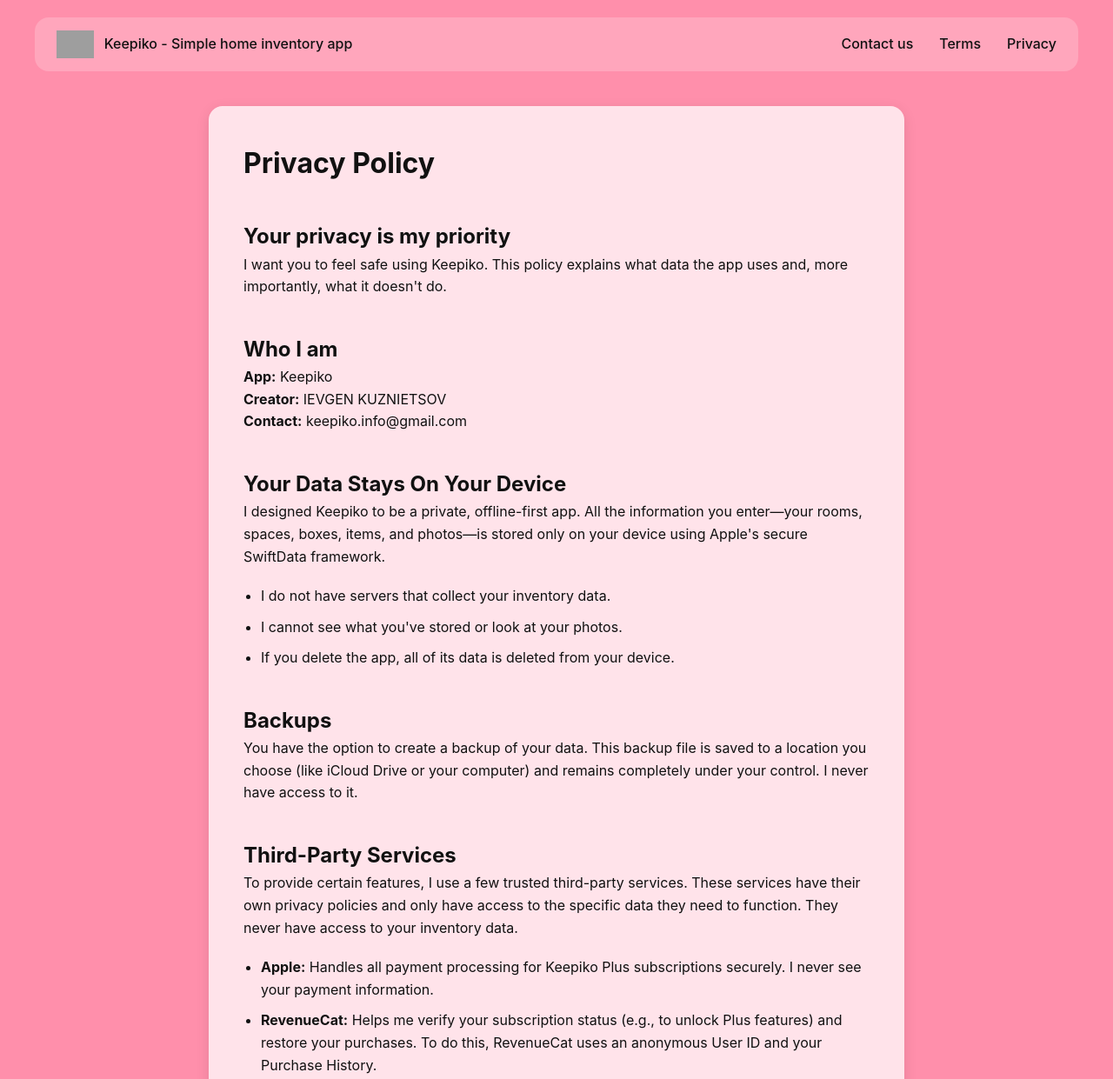
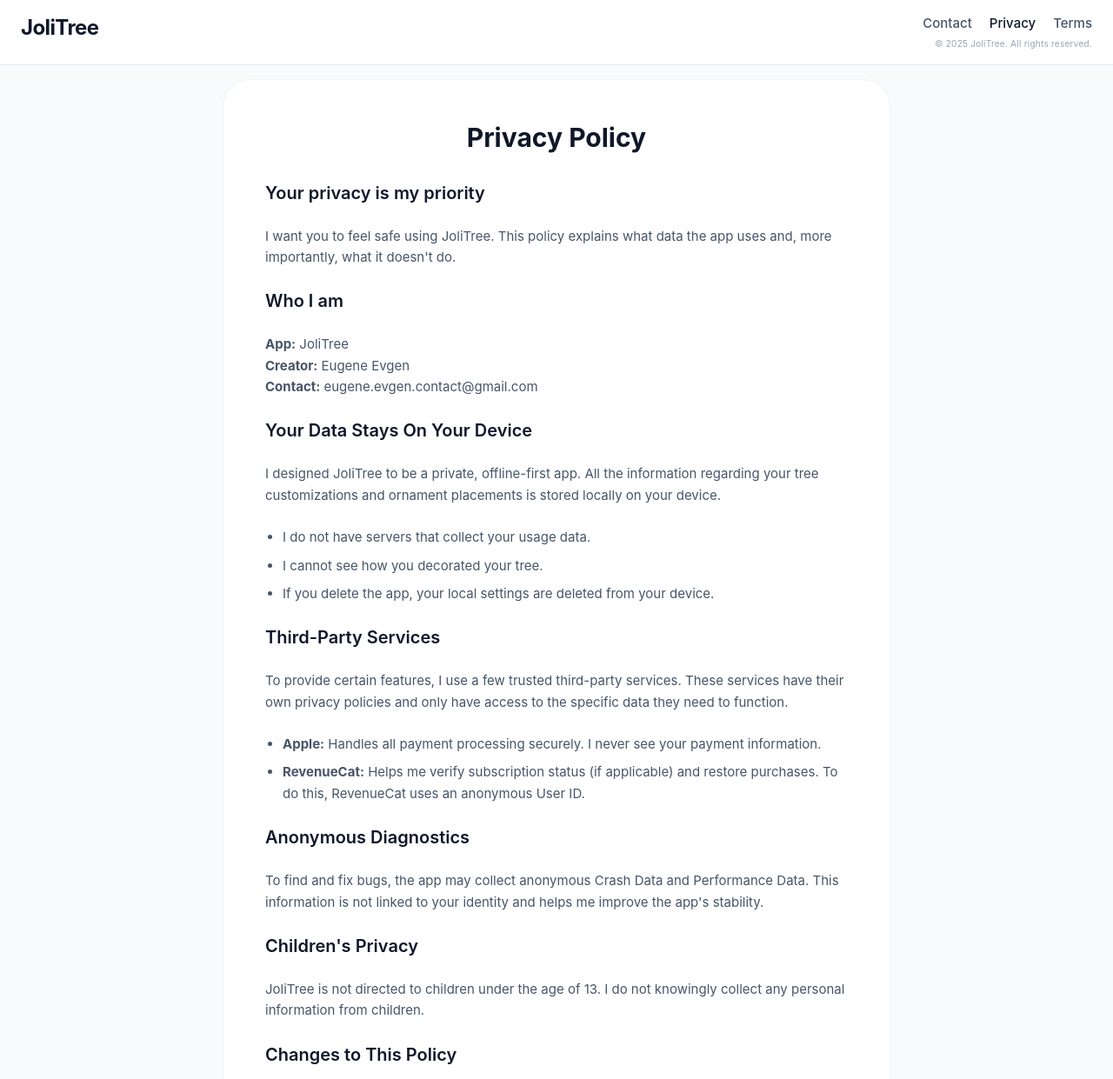
Before and after one commit to evgen-designer/JoliTree-landing, a plain HTML site: page privacy/index.html in a window 1280 px wide. Shown: the top 1241 px of the page at 87% size. Drawn offline with nearby package versions, Linux system fonts and the light colour scheme; grey boxes are pictures that could not be loaded.

Commit message:
Update index.html

```diff
--- a/privacy/index.html
+++ b/privacy/index.html
@@ -2,88 +2,126 @@
 <html lang="en">
 <head>
     <meta charset="UTF-8">
-    <meta name="viewport" content="width=device-width, initial-scale=1.0">
-    <title>Privacy Policy - Keepiko</title>
-    <link rel="icon" href="https://www.keepiko.com/images/mini-logo.svg">
+    <meta name="viewport" content="width=device-width, initial-scale=1.0, maximum-scale=1.0, user-scalable=no">
+    <title>Privacy Policy - JoliTree</title>
+
+    <link rel="icon" type="image/png" href="../images/ornaments/ornament_red.png">
+    <link rel="apple-touch-icon" href="../images/ornaments/ornament_red.png">
+
+    <!-- Tailwind CSS -->
+    <script src="https://cdn.tailwindcss.com"></script>
+
+    <script>
+        tailwind.config = {
+            theme: {
+                extend: {
+                    fontFamily: {
+                        sans: ['-apple-system', 'BlinkMacSystemFont', 'Segoe UI', 'Roboto', 'Helvetica', 'Arial', 'sans-serif'],
+                    },
+                    colors: {
+                        slate: {
+                            50: '#f8fafc', 100: '#f1f5f9', 200: '#e2e8f0', 300: '#cbd5e1',
+                            400: '#94a3b8', 500: '#64748b', 600: '#475569', 700: '#334155',
+                            800: '#1e293b', 900: '#0f172a'
+                        }
+                    }
+                }
+            }
+        }
+    </script>
+
     <style>
-        * { margin: 0; padding: 0; box-sizing: border-box; }
-        body { font-family: -apple-system, BlinkMacSystemFont, 'Segoe UI', Roboto, Helvetica, Arial, sans-serif; line-height: 1.6; color: #111; background-color: #FF8FAB; margin: 0; }
-        .page-wrapper { max-width: 1440px; margin: 0 auto; padding: 0 40px; }
-        header { display: flex; justify-content: space-between; align-items: center; padding: 15px 25px; margin-top: 20px; background-color: rgba(255, 255, 255, 0.2); border-radius: 16px; }
-        .logo-area { display: flex; align-items: center; gap: 12px; font-size: 16px; font-weight: 500; color: #111; text-decoration: none; }
-        .logo-area img { height: 32px; }
-        nav { display: flex; gap: 30px; }
-        nav a { text-decoration: none; color: #111; font-weight: 500; font-size: 16px; }
-        .content { max-width: 800px; margin: 40px auto; padding: 40px; background-color: rgba(255, 255, 255, 0.75); border-radius: 16px; box-shadow: 0 4px 15px rgba(0,0,0,0.1); }
-        h1 { margin-bottom: 30px; }
-        h2 { margin-top: 40px; }
-        p, ul { margin-bottom: 20px; }
-        ul { padding-left: 20px; }
-        li { margin-bottom: 10px; }
-        footer { padding: 20px 0; font-size: 14px; color: #111; font-weight: 400; text-align: center; }
-        .mobile-only, .header-text-mobile { display: none; }
-        @media (max-width: 1024px) {
-            .page-wrapper { padding: 0 20px; }
-            header { justify-content: center; margin-top: 25px; }
-            .header-text-desktop { display: none; }
-            .header-text-mobile { display: inline; }
-            nav.desktop-nav { display: none; }
-            .mobile-only { display: block; }
-            .mobile-nav { display: flex; justify-content: center; gap: 30px; padding: 15px 25px; margin: 20px 0; background-color: rgba(255, 255, 255, 0.2); border-radius: 16px; }
-            .mobile-nav a { font-size: 14px; }
-            footer p { color: #111; }
+        body {
+            overscroll-behavior: none;
+            background-color: #F8FAFC;
+            -webkit-font-smoothing: antialiased;
         }
+        /* Hide Scrollbars */
+        .no-scrollbar::-webkit-scrollbar { display: none; }
+        .no-scrollbar { -ms-overflow-style: none; scrollbar-width: none; }
     </style>
-    <!-- Analytics -->
-    <script type="text/javascript"> (function(c,l,a,r,i,t,y){ c[a]=c[a]||function(){(c[a].q=c[a].q||[]).push(arguments)}; t=l.createElement(r);t.async=1;t.src="https://www.clarity.ms/tag/"+i; y=l.getElementsByTagName(r)[0];y.parentNode.insertBefore(t,y); })(window, document, "clarity", "script", "snxmk8dbb2"); </script>
-    <script async src="https://www.googletagmanager.com/gtag/js?id=G-QMQ205WG9P"></script>
-    <script> window.dataLayer = window.dataLayer || []; function gtag(){dataLayer.push(arguments);} gtag('js', new Date()); gtag('config', 'G-QMQ205WG9P'); </script>
 </head>
-<body>
-    <div class="page-wrapper">
-        <header>
-            <a href="/" class="logo-area">
-                <img src="https://www.keepiko.com/images/mini-logo.svg" alt="Keepiko Logo">
-                <span class="header-text-desktop">Keepiko - Simple home inventory app</span>
-                <span class="header-text-mobile">Keepiko - Simple home inventory</span>
+<body class="flex flex-col min-h-screen">
+
+    <!-- TOP NAVIGATION BAR -->
+    <header class="w-full bg-white border-b border-slate-200 px-6 py-4 flex items-start justify-between shrink-0 relative z-20">
+        <div class="flex items-center h-full">
+            <a href="../index.html" class="text-slate-900 text-2xl font-bold tracking-tight hover:opacity-80 transition-opacity">
+                JoliTree
             </a>
-            <nav class="desktop-nav">
-                <a href="/support">Contact us</a>
-                <a href="/terms">Terms</a>
-                <a href="/privacy">Privacy</a>
+        </div>
+        <div class="hidden md:flex flex-col items-end gap-1">
+            <nav class="flex gap-5 text-[15px] font-medium text-slate-600">
+                <a href="../contact/" class="hover:text-slate-900 transition-colors">Contact</a>
+                <a href="#" class="text-slate-900 cursor-default">Privacy</a>
+                <a href="../terms/" class="hover:text-slate-900 transition-colors">Terms</a>
             </nav>
-        </header>
-        <div class="content">
-            <h1>Privacy Policy</h1>
-            <h2>Your privacy is my priority</h2>
-            <p>I want you to feel safe using Keepiko. This policy explains what data the app uses and, more importantly, what it doesn't do.</p>
-            <h2>Who I am</h2>
-            <p><strong>App:</strong> Keepiko<br><strong>Creator:</strong> IEVGEN KUZNIETSOV<br><strong>Contact:</strong> keepiko.info@gmail.com</p>
-            <h2>Your Data Stays On Your Device</h2>
-            <p>I designed Keepiko to be a private, offline-first app. All the information you enter—your rooms, spaces, boxes, items, and photos—is stored only on your device using Apple's secure SwiftData framework.</p>
-            <ul><li>I do not have servers that collect your inventory data.</li><li>I cannot see what you've stored or look at your photos.</li><li>If you delete the app, all of its data is deleted from your device.</li></ul>
-            <h2>Backups</h2>
-            <p>You have the option to create a backup of your data. This backup file is saved to a location you choose (like iCloud Drive or your computer) and remains completely under your control. I never have access to it.</p>
-            <h2>Third-Party Services</h2>
-            <p>To provide certain features, I use a few trusted third-party services. These services have their own privacy policies and only have access to the specific data they need to function. They never have access to your inventory data.</p>
-            <ul><li><strong>Apple:</strong> Handles all payment processing for Keepiko Plus subscriptions securely. I never see your payment information.</li><li><strong>RevenueCat:</strong> Helps me verify your subscription status (e.g., to unlock Plus features) and restore your purchases. To do this, RevenueCat uses an anonymous User ID and your Purchase History.</li><li><strong>WishKit:</strong> Allows you to submit feature requests and feedback. To manage your suggestions, WishKit uses an anonymous User ID. You may optionally provide your Email Address so I can contact you about your feedback.</li></ul>
-            <h2>Anonymous Diagnostics</h2>
-            <p>To find and fix bugs, the app may collect anonymous Crash Data and Performance Data. This information is not linked to your identity and helps me improve the app's stability and performance.</p>
-            <h2>Children's Privacy</h2>
-            <p>Keepiko is not directed to children under the age of 13. I do not knowingly collect any personal information from children.</p>
-            <h2>Changes to This Policy</h2>
-            <p>If I make changes to this policy, I'll update this page and change the date below.</p>
-            <p>If you have any questions about your privacy, please don't hesitate to email me.</p>
-            <p><em>Last updated: August 16, 2025</em></p>
+            <div class="text-[10px] text-slate-400 tracking-wide">
+                © 2025 JoliTree. All rights reserved.
+            </div>
         </div>
-        <nav class="mobile-only mobile-nav">
-            <a href="/support">Contact us</a>
-            <a href="/terms">Terms</a>
-            <a href="/privacy">Privacy</a>
-        </nav>
-        <footer>
-            <p>© 2025 Keepiko. All rights reserved.</p>
-        </footer>
-    </div>
+    </header>
+
+    <!-- MAIN CONTENT AREA -->
+    <main class="flex-1 flex items-center justify-center p-4 w-full">
+
+        <div class="max-w-3xl w-full bg-white p-8 md:p-12 rounded-[32px] shadow-sm border border-slate-100 text-left">
+
+            <h1 class="text-3xl font-bold text-slate-900 mb-8 text-center">Privacy Policy</h1>
+
+            <div class="space-y-6 text-slate-600 leading-relaxed text-[15px]">
+
+                <h2 class="text-xl font-semibold text-slate-900 mt-4">Your privacy is my priority</h2>
+                <p>I want you to feel safe using JoliTree. This policy explains what data the app uses and, more importantly, what it doesn't do.</p>
+
+                <h2 class="text-xl font-semibold text-slate-900 mt-6">Who I am</h2>
+                <p>
+                    <strong>App:</strong> JoliTree<br>
+                    <strong>Creator:</strong> Eugene Evgen<br>
+                    <strong>Contact:</strong> eugene.evgen.contact@gmail.com
+                </p>
+
+                <h2 class="text-xl font-semibold text-slate-900 mt-6">Your Data Stays On Your Device</h2>
+                <p>I designed JoliTree to be a private, offline-first app. All the information regarding your tree customizations and ornament placements is stored locally on your device.</p>
+                <ul class="list-disc pl-5 space-y-2">
+                    <li>I do not have servers that collect your usage data.</li>
+                    <li>I cannot see how you decorated your tree.</li>
+                    <li>If you delete the app, your local settings are deleted from your device.</li>
+                </ul>
+
+                <h2 class="text-xl font-semibold text-slate-900 mt-6">Third-Party Services</h2>
+                <p>To provide certain features, I use a few trusted third-party services. These services have their own privacy policies and only have access to the specific data they need to function.</p>
+                <ul class="list-disc pl-5 space-y-2">
+                    <li><strong>Apple:</strong> Handles all payment processing securely. I never see your payment information.</li>
+                    <li><strong>RevenueCat:</strong> Helps me verify subscription status (if applicable) and restore purchases. To do this, RevenueCat uses an anonymous User ID.</li>
+                </ul>
+
+                <h2 class="text-xl font-semibold text-slate-900 mt-6">Anonymous Diagnostics</h2>
+                <p>To find and fix bugs, the app may collect anonymous Crash Data and Performance Data. This information is not linked to your identity and helps me improve the app's stability.</p>
+
+                <h2 class="text-xl font-semibold text-slate-900 mt-6">Children's Privacy</h2>
+                <p>JoliTree is not directed to children under the age of 13. I do not knowingly collect any personal information from children.</p>
+
+                <h2 class="text-xl font-semibold text-slate-900 mt-6">Changes to This Policy</h2>
+                <p>If I make changes to this policy, I'll update this page and change the date below.</p>
+                <p>If you have any questions about your privacy, please don't hesitate to email me.</p>
+
+                <p class="pt-4 text-sm text-slate-400 italic">Last updated: November 25, 2025</p>
+            </div>
+
+        </div>
+
+    </main>
+
+    <!-- Mobile Footer -->
+    <footer class="md:hidden w-full py-8 flex flex-col items-center text-sm text-gray-600">
+        <div class="flex gap-4 mb-2">
+            <a href="../contact/" class="hover:text-gray-900">Contact</a>
+            <a href="#" class="text-gray-900 font-medium">Privacy</a>
+            <a href="../terms/" class="hover:text-gray-900">Terms</a>
+        </div>
+        <div class="text-gray-400 text-[10px]">© 2025 JoliTree. All rights reserved.</div>
+    </footer>
+
 </body>
 </html>
```
